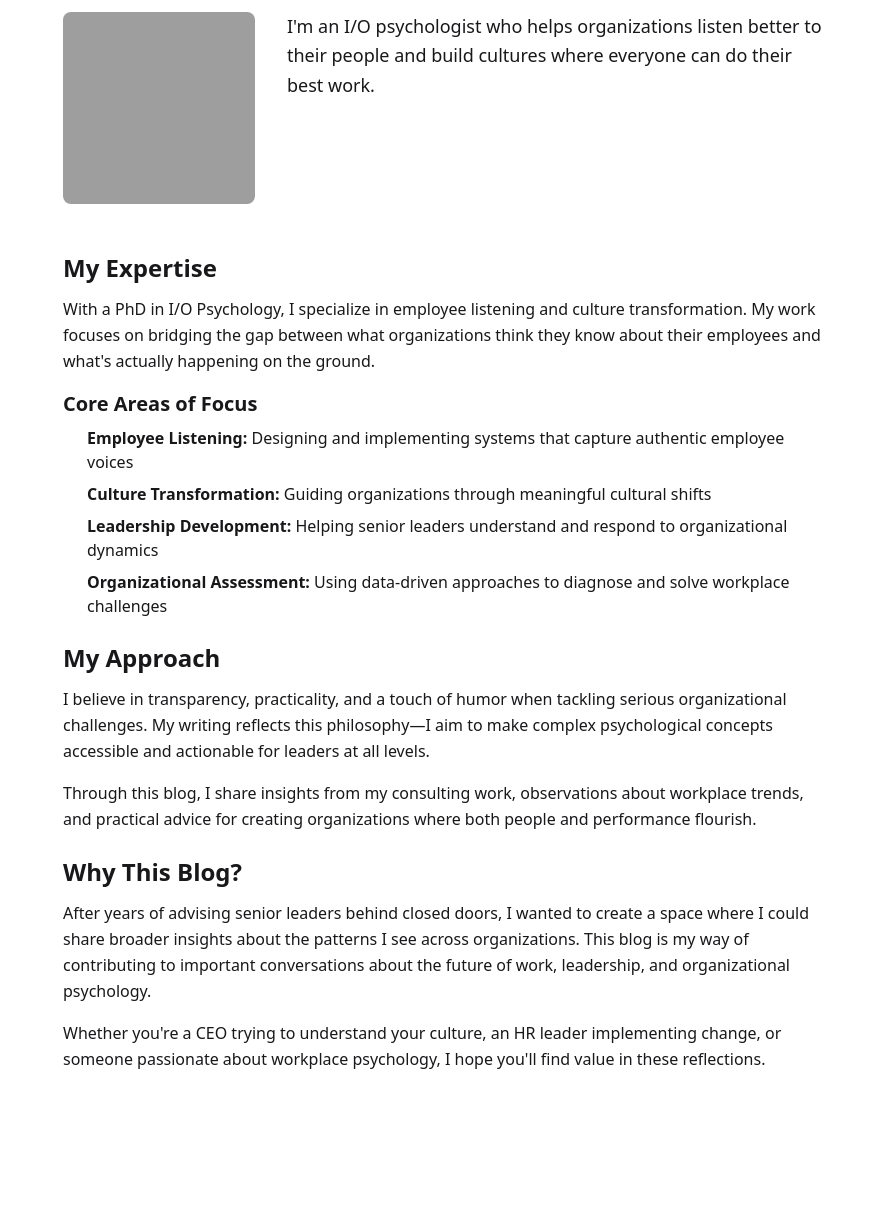
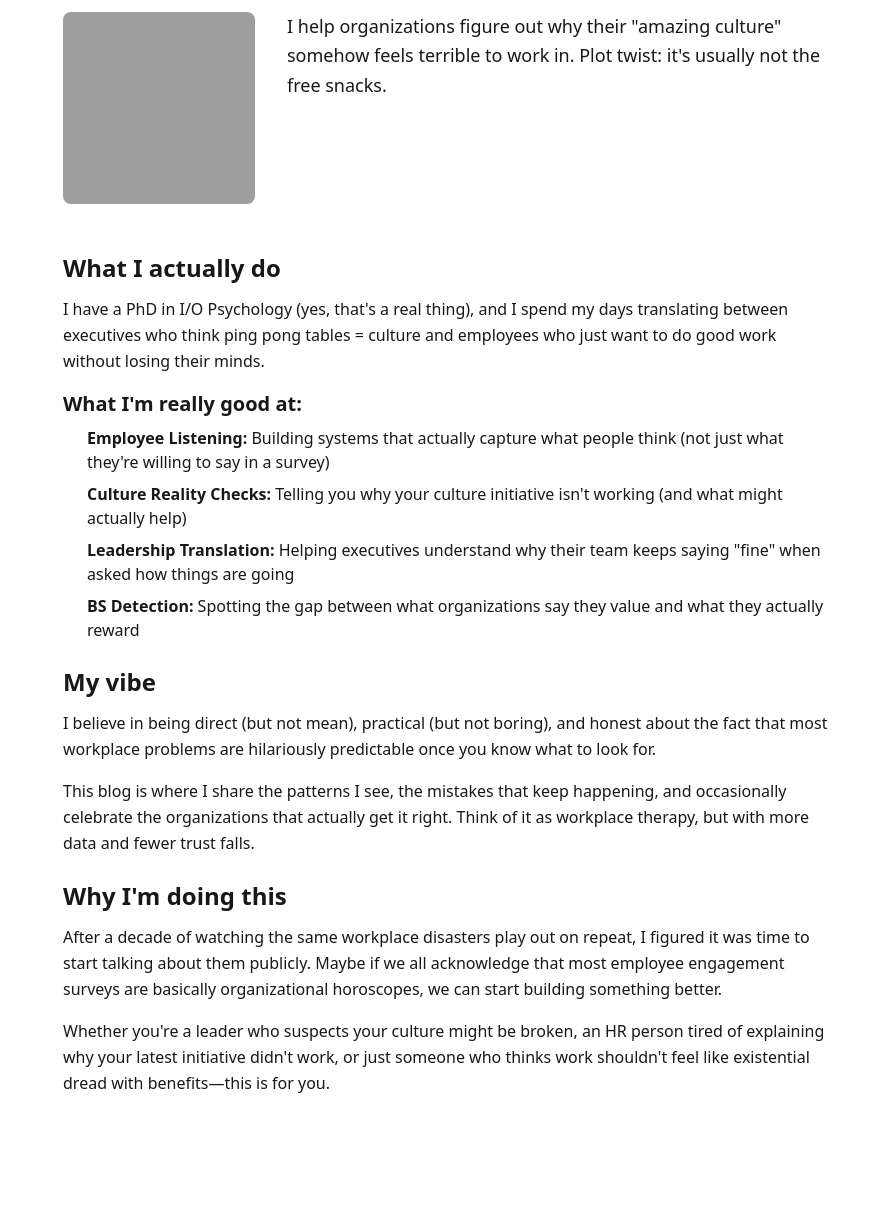
Before and after one commit to jw41784/kristen-blog, an Astro site: page /kristen-blog/about in a window 1280 px wide. Shown: the part 173-1403 px from the top of the page, without its empty margins (193-1076 px from the left). Built offline with nearby package versions, Linux system fonts and the light colour scheme; Astro itself is replaced by a stand-in of ours; grey boxes are pictures that could not be loaded.

Commit message:
Update copy with more engaging, fun tone
🎯 Major copy refresh to make the site more engaging:

Home page:
- Changed headline to 'Hey, I'm Kristen 👋'
- Added punchy subheading about calling out workplace BS
- More conversational, direct intro copy
- Updated CTAs to 'Let's go 🚀' and 'The backstory'
- Changed section header to 'Latest hot takes 🔥'

About page:
- Complete rewrite with personality and humor
- Section headers: 'What I actually do', 'My vibe', etc.
- More direct, honest tone about workplace realities
- Added emojis and casual language while maintaining expertise

Article descriptions:
- Updated 3 key articles with snappier, more engaging descriptions
- More conversational, less formal tone

Author bio:
- Updated across all article pages with new personality

Meta description:
- Updated default site description to match new tone

Maintains professional expertise while making content more accessible and engaging, similar to Culture Amp/TikTok style

```diff
--- a/src/content/articles/the-feedback-culture-myth.mdx
+++ b/src/content/articles/the-feedback-culture-myth.mdx
@@ -1,6 +1,6 @@
 ---
 title: "The Feedback Culture Myth: Why Most Organizations Get It Wrong"
-description: "Everyone wants a feedback culture, but most efforts create performance anxiety instead of performance improvement. Here's what actually works."
+description: "Plot twist: your 'feedback culture' is making everyone miserable. Here's why most organizations accidentally turn feedback into psychological warfare."
 publishDate: 2024-11-15
 tags: ["Organizational Culture", "Leadership", "Performance Management"]
 draft: false
--- a/src/content/articles/when-leaders-dont-believe-their-own-data.mdx
+++ b/src/content/articles/when-leaders-dont-believe-their-own-data.mdx
@@ -1,6 +1,6 @@
 ---
 title: "When Leaders Don't Believe Their Own Data"
-description: "Employee engagement scores look great on paper, but executives still sense something's wrong. Here's why the disconnect happens and what it reveals about organizational blind spots."
+description: "Your engagement data says everything's fine, but your gut says otherwise. Trust your gut—those numbers are probably lying to you."
 publishDate: 2024-10-30
 tags: ["Data & Analytics", "Leadership", "Employee Experience"]
 draft: false
--- a/src/content/articles/why-your-employee-survey-isnt-working.mdx
+++ b/src/content/articles/why-your-employee-survey-isnt-working.mdx
@@ -1,6 +1,6 @@
 ---
 title: "Why Your Employee Survey Isn't Working (And What to Do Instead)"
-description: "Most organizations treat employee surveys like a checkbox exercise. Here's why that approach fails and how to build genuine listening systems that drive change."
+description: "Your annual engagement survey results look great, but nothing actually changes. Spoiler alert: you're probably doing survey theater instead of real listening."
 publishDate: 2024-12-01
 tags: ["Employee Experience", "Data & Analytics", "Leadership"]
 draft: false
--- a/src/layouts/BaseLayout.astro
+++ b/src/layouts/BaseLayout.astro
@@ -8,7 +8,7 @@ export interface Props {
   image?: string;
 }
 
-const { title, description = "Kristen's insights on I/O Psychology, employee listening, and culture transformation", image = '/profile.jpg' } = Astro.props;
+const { title, description = "I call out workplace BS (professionally) and help organizations actually listen to their people", image = '/profile.jpg' } = Astro.props;
 const canonicalURL = new URL(Astro.url.pathname, Astro.site);
 const base = import.meta.env.BASE_URL;
 ---
--- a/src/pages/about.astro
+++ b/src/pages/about.astro
@@ -6,7 +6,7 @@ const base = import.meta.env.BASE_URL;
 
 <BaseLayout title="About">
   <div class="max-w-3xl mx-auto">
-    <h1 class="text-4xl font-bold mb-8">About Kristen</h1>
+    <h1 class="text-4xl font-bold mb-8">The backstory 🤓</h1>
 
     <div class="flex flex-col md:flex-row gap-8 items-start mb-12">
       <img
@@ -17,55 +17,56 @@ const base = import.meta.env.BASE_URL;
 
       <div class="prose prose-zinc dark:prose-invert flex-1">
         <p class="text-lg leading-relaxed">
-          I'm an I/O psychologist who helps organizations listen better to their people
-          and build cultures where everyone can do their best work.
+          I help organizations figure out why their "amazing culture" somehow feels terrible
+          to work in. Plot twist: it's usually not the free snacks.
         </p>
       </div>
     </div>
 
     <div class="prose prose-zinc dark:prose-invert max-w-none">
-      <h2>My Expertise</h2>
+      <h2>What I actually do</h2>
 
       <p>
-        With a PhD in I/O Psychology, I specialize in employee listening and culture transformation.
-        My work focuses on bridging the gap between what organizations think they know about their
-        employees and what's actually happening on the ground.
+        I have a PhD in I/O Psychology (yes, that's a real thing), and I spend my days
+        translating between executives who think ping pong tables = culture and employees
+        who just want to do good work without losing their minds.
       </p>
 
-      <h3>Core Areas of Focus</h3>
+      <h3>What I'm really good at:</h3>
 
       <ul>
-        <li><strong>Employee Listening:</strong> Designing and implementing systems that capture authentic employee voices</li>
-        <li><strong>Culture Transformation:</strong> Guiding organizations through meaningful cultural shifts</li>
-        <li><strong>Leadership Development:</strong> Helping senior leaders understand and respond to organizational dynamics</li>
-        <li><strong>Organizational Assessment:</strong> Using data-driven approaches to diagnose and solve workplace challenges</li>
+        <li><strong>Employee Listening:</strong> Building systems that actually capture what people think (not just what they're willing to say in a survey)</li>
+        <li><strong>Culture Reality Checks:</strong> Telling you why your culture initiative isn't working (and what might actually help)</li>
+        <li><strong>Leadership Translation:</strong> Helping executives understand why their team keeps saying "fine" when asked how things are going</li>
+        <li><strong>BS Detection:</strong> Spotting the gap between what organizations say they value and what they actually reward</li>
       </ul>
 
-      <h2>My Approach</h2>
+      <h2>My vibe</h2>
 
       <p>
-        I believe in transparency, practicality, and a touch of humor when tackling serious organizational
-        challenges. My writing reflects this philosophy—I aim to make complex psychological concepts
-        accessible and actionable for leaders at all levels.
+        I believe in being direct (but not mean), practical (but not boring), and honest about
+        the fact that most workplace problems are hilariously predictable once you know what to look for.
       </p>
 
       <p>
-        Through this blog, I share insights from my consulting work, observations about workplace
-        trends, and practical advice for creating organizations where both people and performance flourish.
+        This blog is where I share the patterns I see, the mistakes that keep happening, and
+        occasionally celebrate the organizations that actually get it right. Think of it as workplace
+        therapy, but with more data and fewer trust falls.
       </p>
 
-      <h2>Why This Blog?</h2>
+      <h2>Why I'm doing this</h2>
 
       <p>
-        After years of advising senior leaders behind closed doors, I wanted to create a space where
-        I could share broader insights about the patterns I see across organizations. This blog is
-        my way of contributing to important conversations about the future of work, leadership, and
-        organizational psychology.
+        After a decade of watching the same workplace disasters play out on repeat, I figured
+        it was time to start talking about them publicly. Maybe if we all acknowledge that
+        most employee engagement surveys are basically organizational horoscopes, we can start
+        building something better.
       </p>
 
       <p>
-        Whether you're a CEO trying to understand your culture, an HR leader implementing change,
-        or someone passionate about workplace psychology, I hope you'll find value in these reflections.
+        Whether you're a leader who suspects your culture might be broken, an HR person tired
+        of explaining why your latest initiative didn't work, or just someone who thinks work
+        shouldn't feel like existential dread with benefits—this is for you.
       </p>
     </div>
   </div>
--- a/src/pages/articles/[...slug].astro
+++ b/src/pages/articles/[...slug].astro
@@ -69,8 +69,8 @@ const { Content } = await article.render();
         <div>
           <h3 class="font-semibold">Kristen</h3>
           <p class="text-sm text-zinc-600 dark:text-zinc-400 mt-1">
-            I/O Psychologist specializing in employee listening and culture transformation.
-            Helping senior leaders build organizations where people and performance thrive.
+            I call out workplace BS (professionally) and help organizations actually listen to their people.
+            Currently helping leaders figure out why their "amazing culture" feels terrible to work in.
           </p>
           <a
             href={`${base}about/`}
```
Also changed, not shown: src/pages/index.astro (+13 -9 lines).
